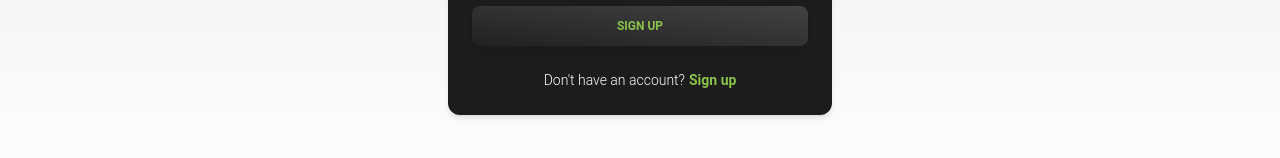
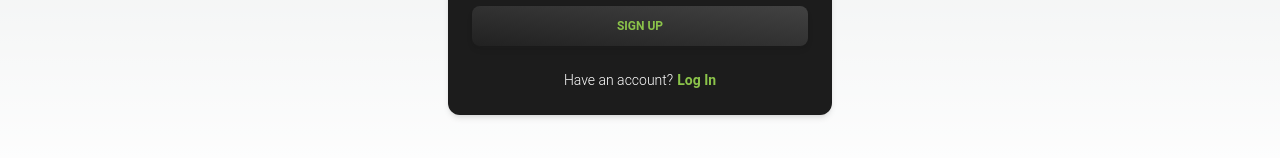
Before and after one commit to divy-koushik-mishra/PennyTrack-frontend, a Next.js app: page /signup in a window 1280 px wide. Shown: the part 598-756 px from the top of the page. Built offline with nearby package versions, Linux system fonts and the light colour scheme.

Commit message:
signup-tweaks

```diff
--- a/pages/signup.jsx
+++ b/pages/signup.jsx
@@ -51,7 +51,7 @@ export default function signup() {
 						Sign Up
 					</Button>
 					<Typography variant="small" className="mt-6 flex justify-center">
-						Don&apos;t have an account?
+						Have an account?
 						<Typography
 							as="a"
 							href="/login"
@@ -59,7 +59,7 @@ export default function signup() {
 							color="light-green"
 							className="ml-1 font-bold"
 						>
-							Sign up
+							Log In
 						</Typography>
 					</Typography>
 				</CardFooter>
```
